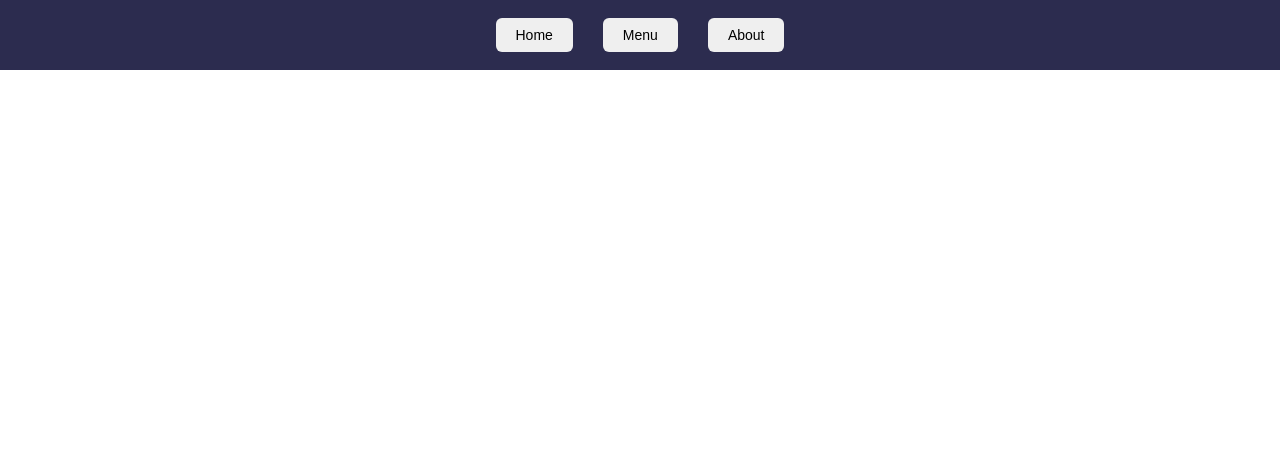
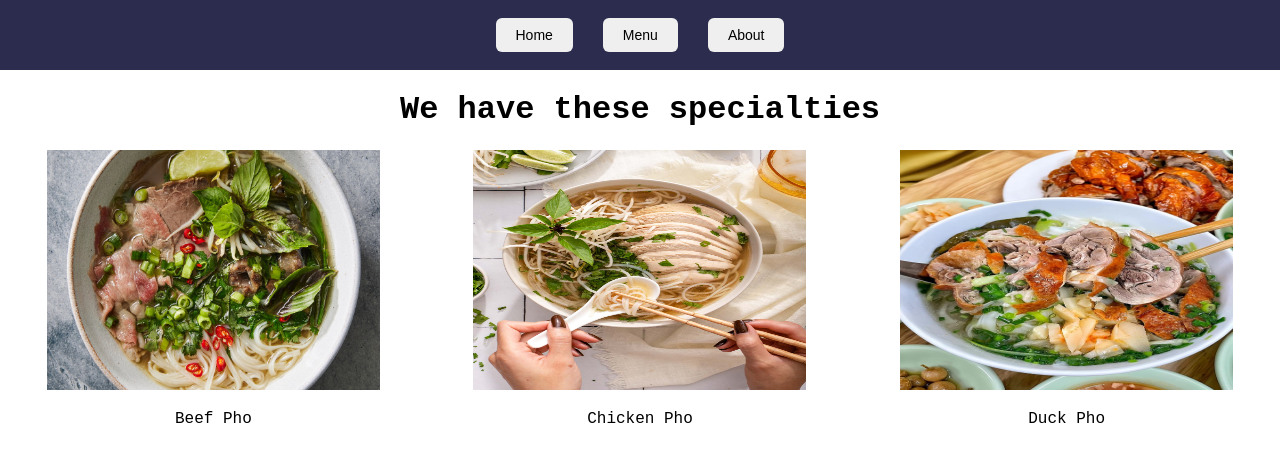
Before and after one commit to surrelsaga/restaurant-page, a website built with webpack: page src/template.html in a window 1280 px wide. Both pictures are taken after a click on the button "Menu". Built offline with nearby package versions, Linux system fonts and the light colour scheme.

Commit message:
feat: render menu page on menu button click

```diff
--- a/src/index.js
+++ b/src/index.js
@@ -1,9 +1,17 @@
 import './styles.css'
-import { displayHome } from './home_page.js';
+import { displayHome } from './home_page.js'; //named import
+import displayMenu from './menu_page.js'; //default import
 
 const contentBox = document.querySelector('#content');
+
+// target buttons
 const homeBtn = document.querySelector('#home-btn');
+const menuBtn = document.querySelector('#menu-btn');
 
 homeBtn.addEventListener('click', () => {
     displayHome(contentBox);
 });
+
+menuBtn.addEventListener('click', () => {
+    displayMenu(contentBox);
+});
--- /dev/null
+++ b/src/menu_page.js
@@ -0,0 +1,44 @@
+import beefPhoImg from './menu-images/beef-pho.jpg';
+import chickenPhoImg from './menu-images/chicken-pho.jpg';
+import duckPhoImg from './menu-images/duck-pho.jpg';
+
+function createMenuSection({ id, label, imageUrl }) {
+    const container = document.createElement('div');
+    container.id = id;
+
+    const foodName = document.createElement('p');
+    foodName.textContent = label;
+
+    const foodImage = document.createElement('img');
+    foodImage.src = imageUrl;
+    foodImage.style.width = '333px';
+    foodImage.style.height = '240px';
+
+    container.append(foodImage, foodName);
+
+    return container;
+}
+
+// Try the default export: no need to name the method
+export default function(contentBox) {
+    const menuPageDiv = document.createElement('div');
+    menuPageDiv.id = 'menu-page';
+
+    const text = document.createElement('h1');
+    text.textContent = 'We have these specialties';
+
+    menuPageDiv.appendChild(text);
+
+    const dishes = [
+        { id: 'beef-section', label: 'Beef Pho', imageUrl: beefPhoImg },
+        { id: 'chicken-section', label: 'Chicken Pho', imageUrl: chickenPhoImg },
+        { id: 'duck-section', label: 'Duck Pho', imageUrl: duckPhoImg },
+    ];
+
+    // Add menu sections in the menuPageDiv
+    dishes.map(dish => createMenuSection(dish)) // list of menu sections(DOM elements)
+          .forEach((menu_section) => menuPageDiv.appendChild(menu_section));
+
+    // Add everything in the content box
+    contentBox.appendChild(menuPageDiv);
+}
--- a/src/styles.css
+++ b/src/styles.css
@@ -27,11 +27,38 @@ button:hover {
     color: white;
 }
 
+h1, p {
+    font-family:'Courier New', Courier, monospace;
+}
+
 /* Home page */
 #home-page {
     text-align: center;
 }
 
-#home-page h1, p {
-    font-family:'Courier New', Courier, monospace;
+/* Menu page */
+/* Bit revision of display grid :) */
+#menu-page {
+    text-align: center;
+    display: grid;
+    grid-template: auto 1fr / 1fr 1fr 1fr;
 }
+
+#menu-page h1{
+    grid-column: 1 / 4;
+    grid-row: 1 / 2;
+}
+
+#menu-page #beef-section {
+    grid-column: 1 / 2;
+    grid-row: 2 / 3;
+}
+
+#menu-page #chicken-section {
+    grid-column: 2 / 3;
+    grid-row: 2 / 3;
+}
+#menu-page #duck-section {
+    grid-column: 3 / 4;
+    grid-row: 2 / 3;
+}
--- a/src/template.html
+++ b/src/template.html
@@ -9,7 +9,7 @@
         <header>
             <nav>
                 <button id="home-btn">Home</button>
-                <button>Menu</button>
+                <button id="menu-btn">Menu</button>
                 <button>About</button>
             </nav>
             <div id="content"></div>
```
Also changed, not shown: src/menu-images/beef-pho.jpg (added), src/menu-images/chicken-pho.jpg (added), src/menu-images/duck-pho.jpg (added).
